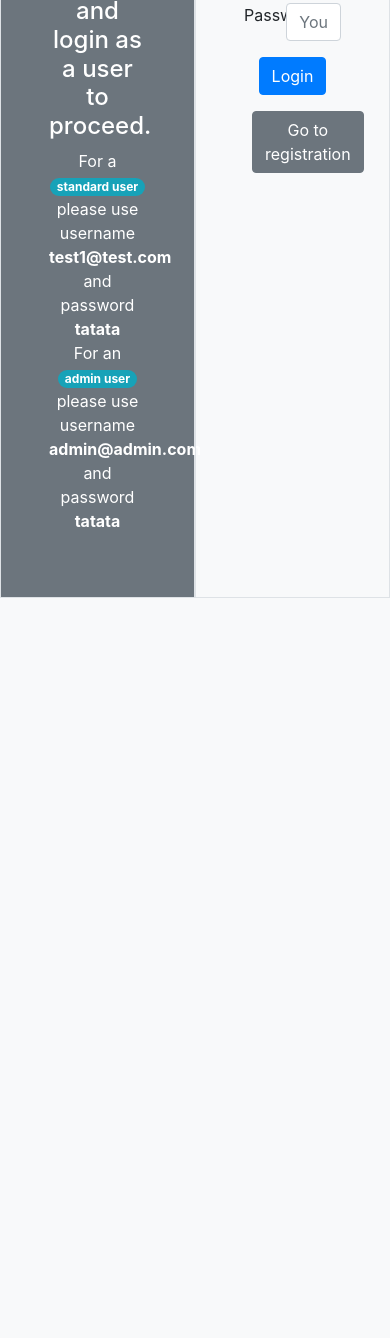
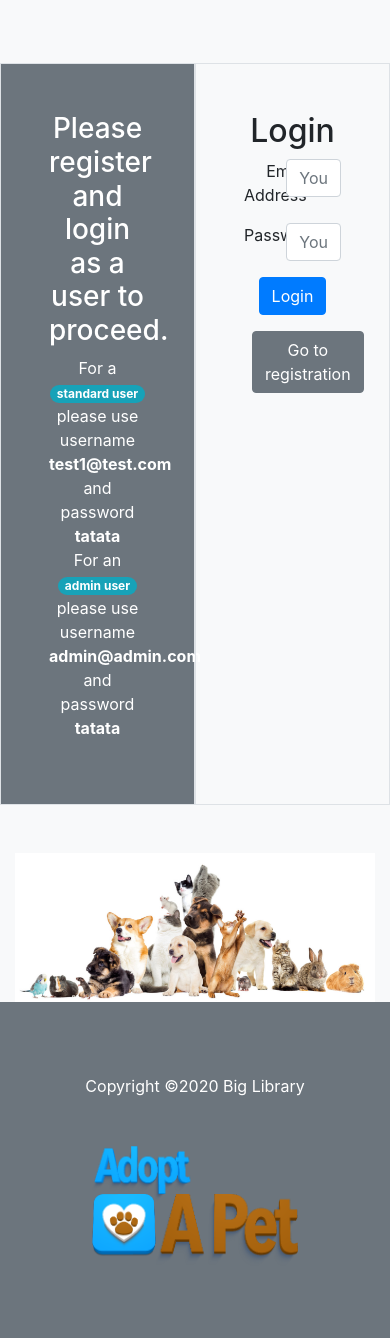
Before and after one commit to mbalabanov/CFLMS-MarinBalabanov-CodeReview-11, a PHP site: page / in a window 390 px wide; the page is wider, and only the part inside the window is pictured. Shown: the part 356-1694 px from the top of that part. Before the commit the page ends 954 px from the top of that part, so only its background shows below. Run offline with PHP 8.4, Linux system fonts and the light colour scheme; data that the repository does not hold is empty.

Commit message:
Adaptations

```diff
--- a/footer.php
+++ b/footer.php
@@ -1,7 +1,11 @@
+<div class="container-fluid text-center">
+    <img src="assets/pet-row.jpg" alt="Adopt A Pet" loading="lazy" class="img-fluid">
+</div>
 <!-- Footer -->
-<footer class="py-5 bg-dark">
-<div class="container">
-    <p class="m-0 text-center text-white">Copyright &copy;2020 Big Library</p>
-</div>
+<footer class="py-5 bg-secondary text-white">
+    <div class="container text-center">
+        <p class="m-4">Copyright &copy;2020 Big Library</p>
+        <img src="assets/adopt-a-pet-logo/adopt-a-pet-logo.png" height="120" alt="Adopt A Pet" loading="lazy" class="m-4">
+    </div>
 <!-- /.container -->
 </footer>
--- a/index.php
+++ b/index.php
@@ -56,9 +56,9 @@
                 $errMSG = "Incorrect Credentials, Try again..." ;
             }
 
+        }
+
     }
-
-}
 ?>
 
 <!doctype html>
@@ -77,18 +77,27 @@
 
     <?php include('navbar.php'); ?>
 
+    <div class="row">
+        <div class="col-12">
+            <div class="embed-responsive embed-responsive-16by9">
+                <iframe class="embed-responsive-item" src="https://www.youtube.com/embed/zpOULjyy-n8?rel=0" allowfullscreen></iframe>
+            </div>
+        </div>
+    </div>
+
     <div class="container my-5">
+
         <div class="row">
-            <div class="col-12">
-                <div id="header_hype_container" class="HYPE_document rounded-lg" style="margin:auto;position:relative;width:600px;height:400px;overflow:hidden;">
-                    <script type="text/javascript" charset="utf-8" src="assets/animated-header/header.hyperesources/header_hype_generated_script.js?88767"></script>
+            <div class="col-md-12">
+                <div id="header_hype_container" class="HYPE_document" style="margin:auto;position:relative;width:100%;height:100%;overflow:hidden;">
+                    <script type="text/javascript" charset="utf-8" src="assets/animated-header/header.hyperesources/header_hype_generated_script.js?67051"></script>
                 </div>
             </div>
         </div>
+
         <div class="row my-3">
             <div class="col-6 border p-5 text-center text-white bg-secondary">
-                <h2>Welcome</h2>
-                <h4>Please register and login as a user to proceed.</h4>
+                <h3>Please register and login as a user to proceed.</h3>
                 <p>For a <span class="badge badge-pill badge-info">standard user</span> please use username <strong>test1@test.com</strong> and password <strong>tatata</strong><br />
                 For an <span class="badge badge-pill badge-info">admin user</span> please use username <strong>admin@admin.com</strong> and password <strong>tatata</strong></p>
             </div>
@@ -127,8 +136,9 @@
                 </form>
             </div>
         </div>
+    </div>
 
-    </div>
+    <?php include('footer.php'); ?>
 
     <script src="js/jquery-3.5.1.min.js"></script>
     <script src="js/bootstrap.bundle.min.js"></script>
```
Also changed, not shown: assets/pet-row.jpg (added), assets/woman.jpg (added).
